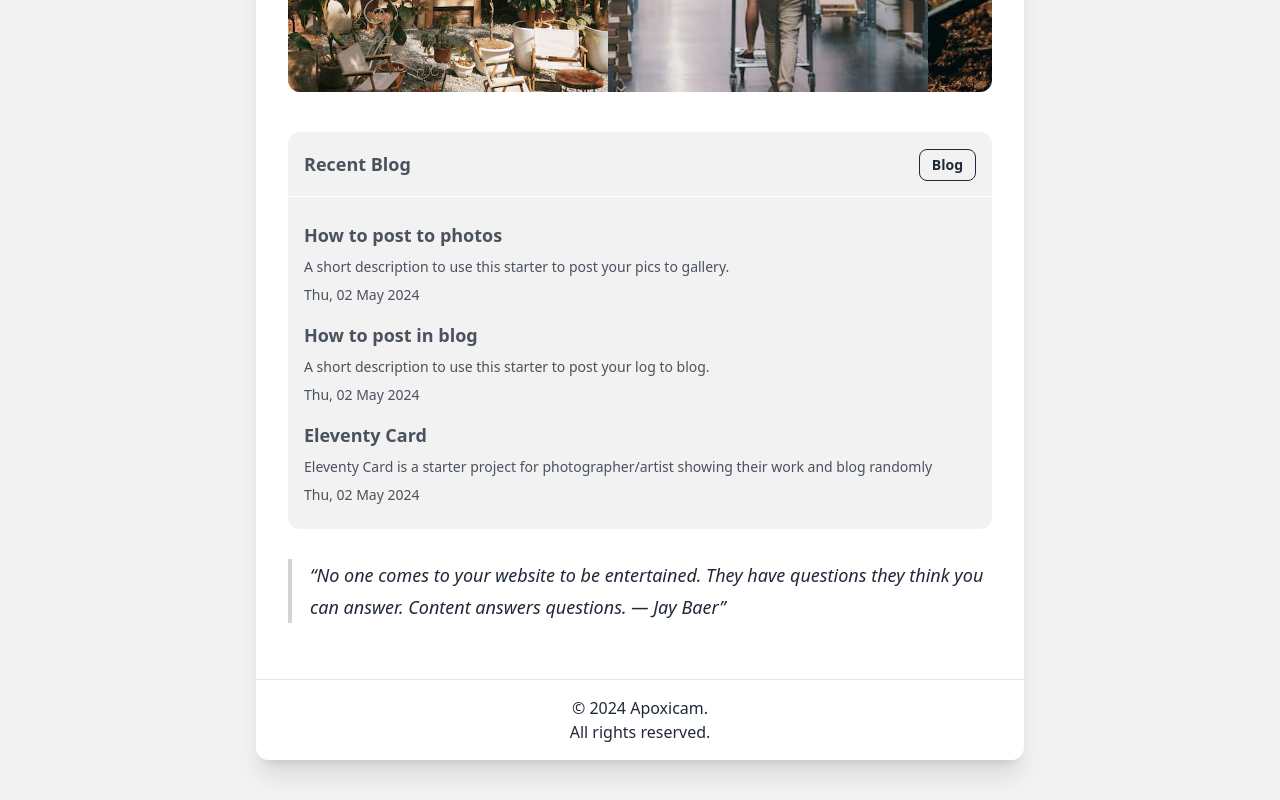
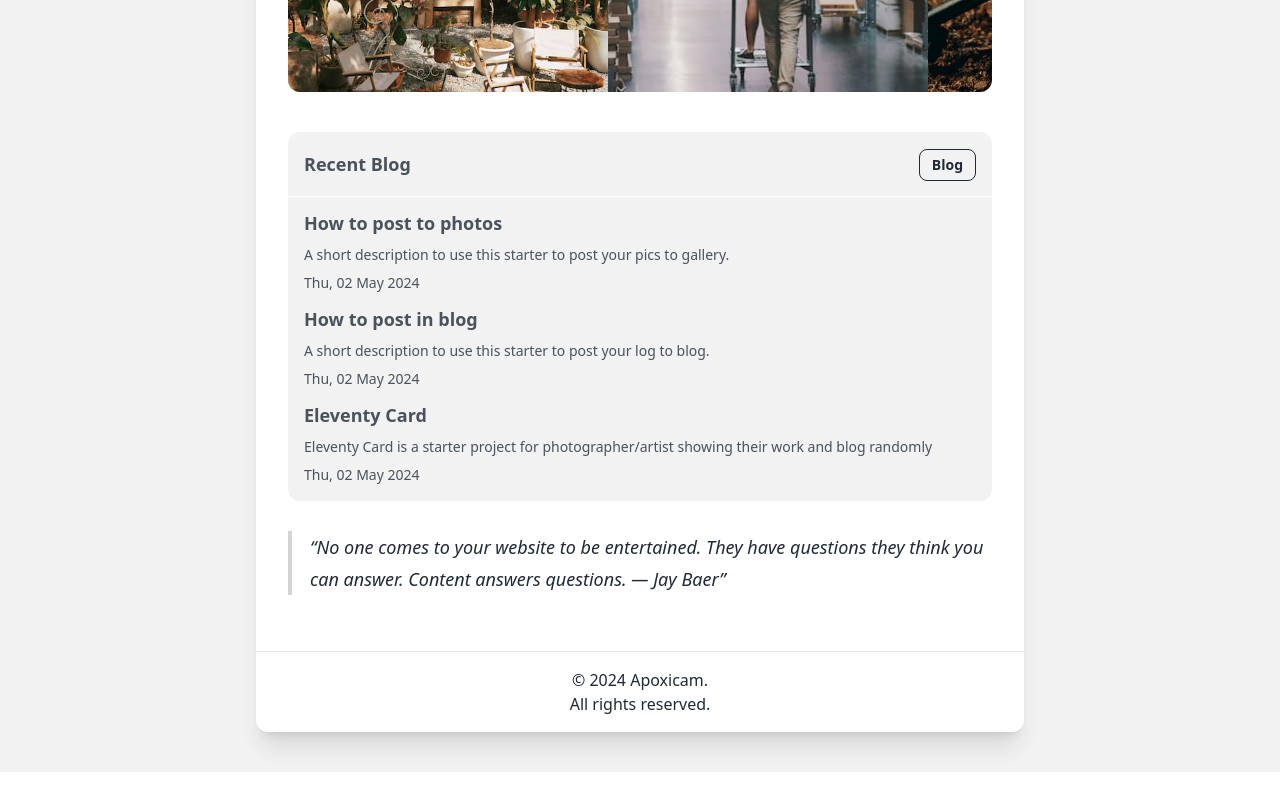
Before and after one commit to sira313/TWCARTY, an Eleventy site: page src/index.md in a window 1280 px wide. Shown: the part 1194-1994 px from the top of the page. After the commit the page ends 1966 px from the top, so only its background shows below. Built offline with nearby package versions, Linux system fonts and the light colour scheme; Eleventy itself is replaced by a stand-in of ours; files that its build step writes are made by us from their sources.

Commit message:
fix padding

```diff
--- a/src/_includes/recent.html
+++ b/src/_includes/recent.html
@@ -46,9 +46,9 @@
     </div>
     <div class="border-t border-base-100"></div>
     <!-- content -->
-    <div class="p-4 flex flex-col">
+    <div class="px-4 py-2 flex flex-col gap-1">
       {% for post in collections.recentPosts %}
-      <div class="py-2">
+      <div>
         <p class="text-lg font-bold mb-2">
           <a class="link link-hover block" href="{{ post.url }}">{{ post.data.title }}</a>
         </p>
```
